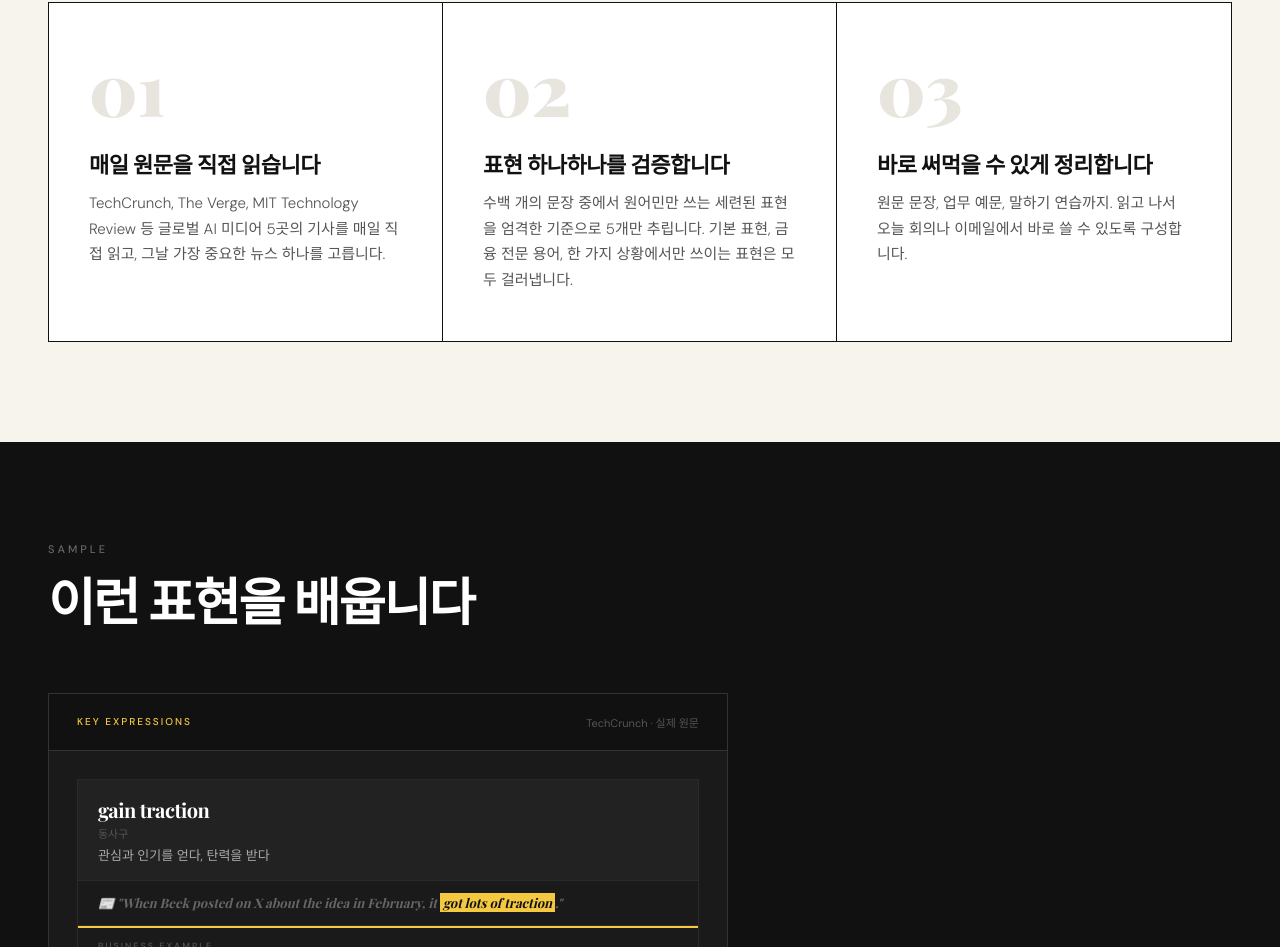
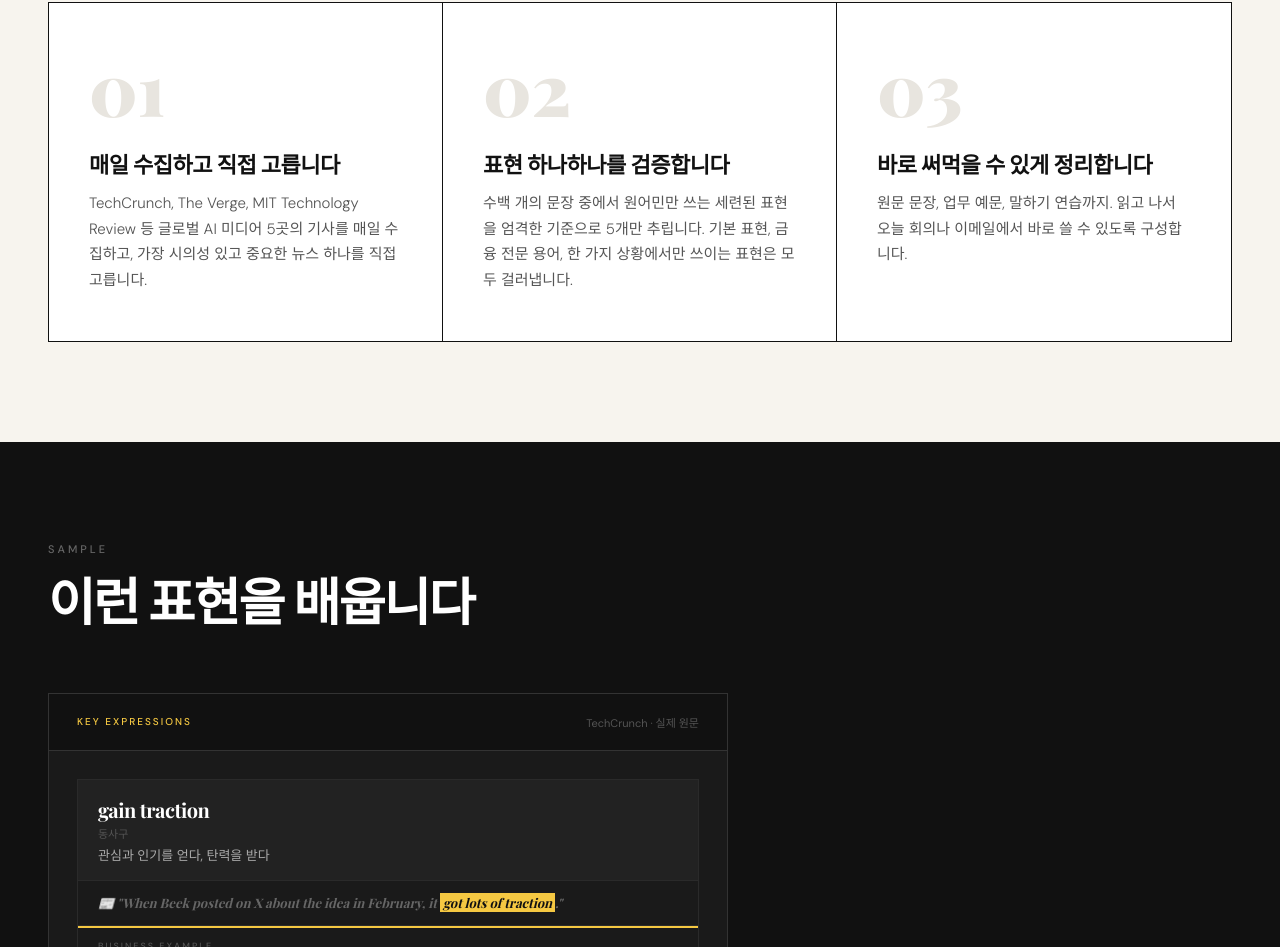
Before and after one commit to ben-blog/brieflit, a plain HTML site: page index.html in a window 1280 px wide. Shown: the part 1174-2121 px from the top of the page. Drawn offline with nearby package versions, Linux system fonts and the light colour scheme; a web font is replaced by a local one.

Commit message:
Update step 01 content

```diff
--- a/index.html
+++ b/index.html
@@ -671,8 +671,8 @@
   <div class="steps">
     <div class="step">
       <div class="step-num">01</div>
-      <div class="step-title">매일 원문을 직접 읽습니다</div>
-      <p class="step-desc">TechCrunch, The Verge, MIT Technology Review 등 글로벌 AI 미디어 5곳의 기사를 매일 직접 읽고, 그날 가장 중요한 뉴스 하나를 고릅니다.</p>
+      <div class="step-title">매일 수집하고 직접 고릅니다</div>
+      <p class="step-desc">TechCrunch, The Verge, MIT Technology Review 등 글로벌 AI 미디어 5곳의 기사를 매일 수집하고, 가장 시의성 있고 중요한 뉴스 하나를 직접 고릅니다.</p>
     </div>
     <div class="step">
       <div class="step-num">02</div>
```
